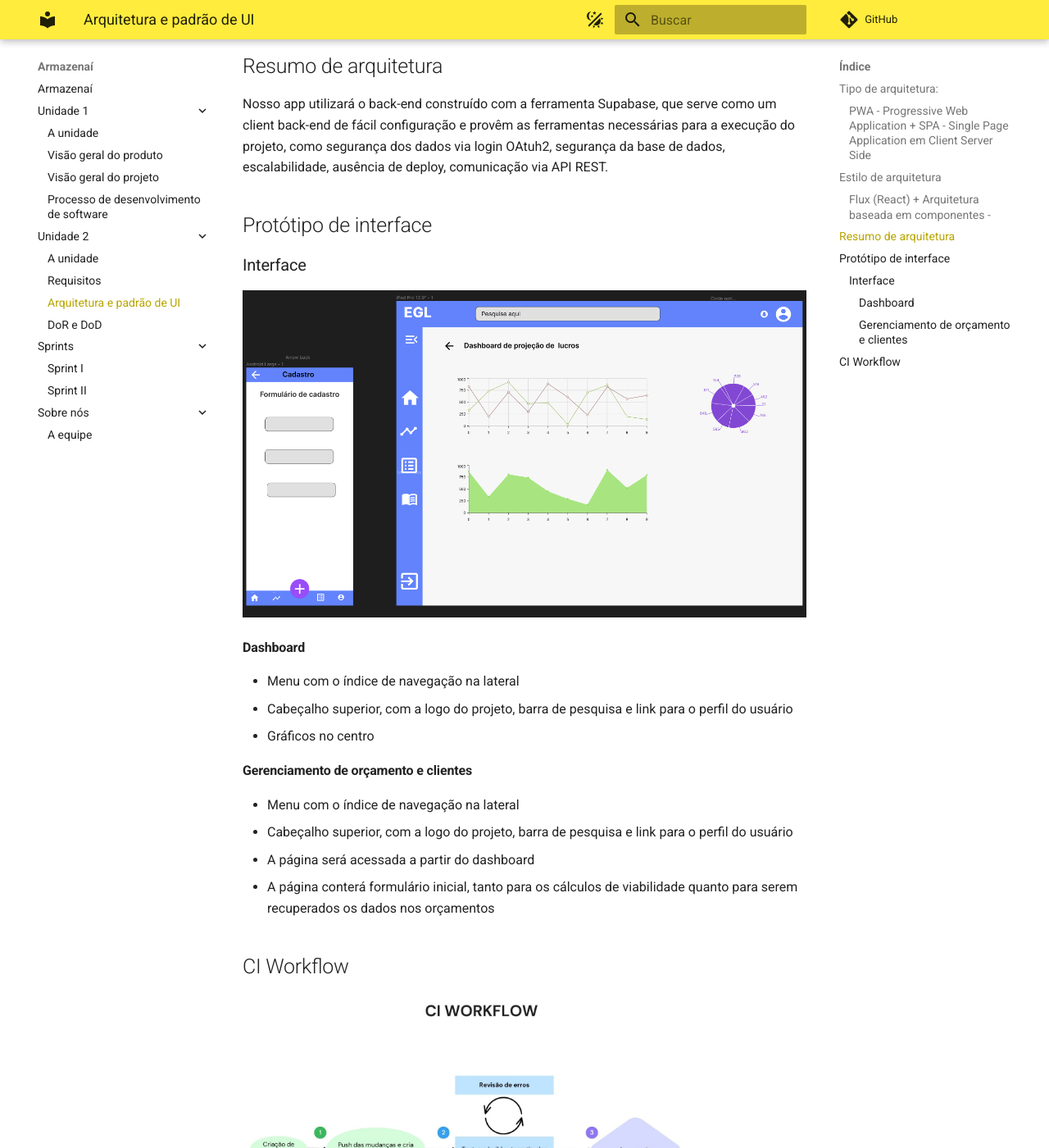
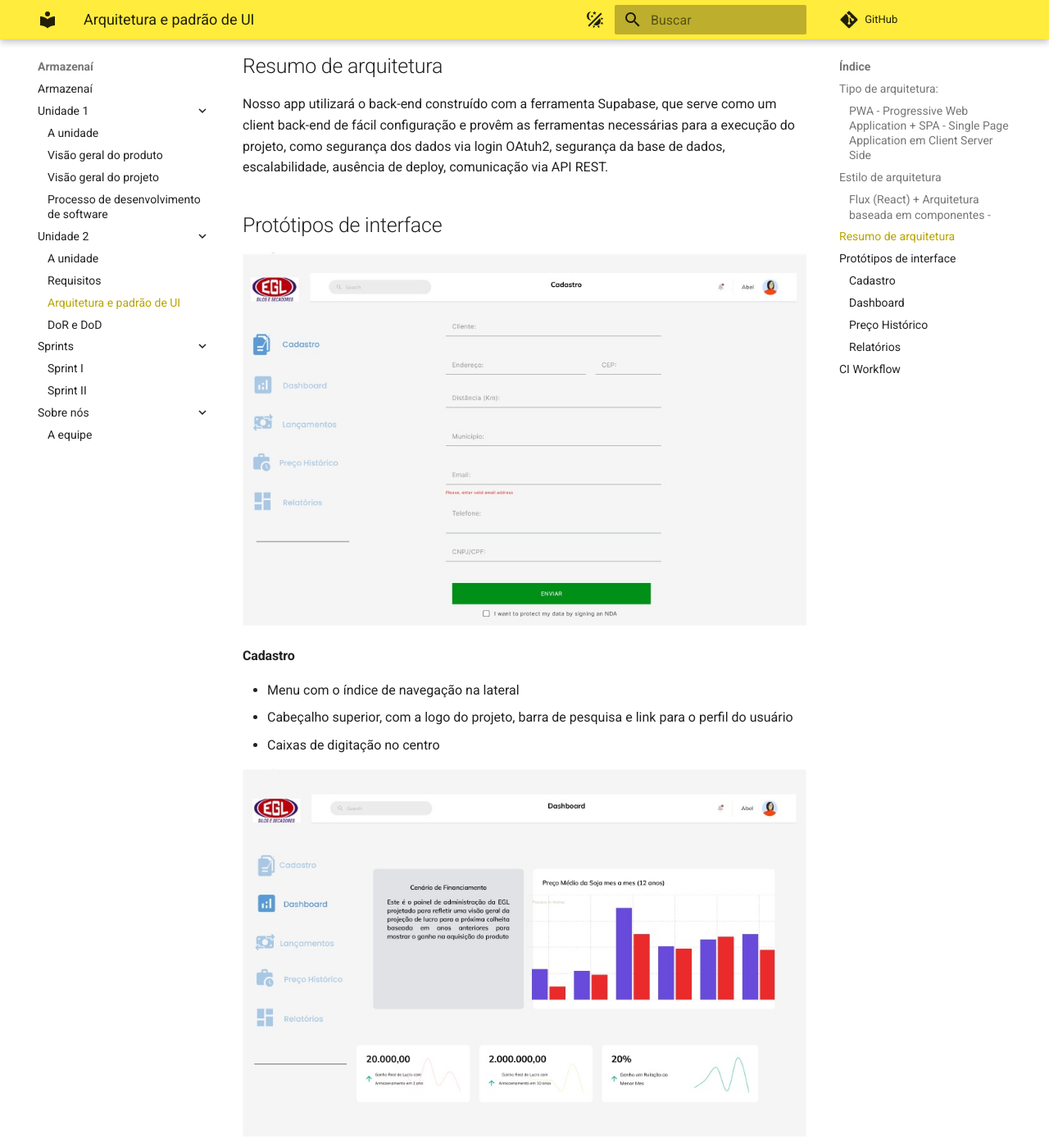
Before and after one commit to mdsreq-fga-unb/2023.1-Armazenai, an MkDocs documentation site: the page built from docs/Unidade 2/arquitetura.md, in a window 1280 px wide and 1400 px high, scrolled down 1436 px. Shown: the whole window at 82% size. Built offline with MkDocs 1.6.1 and Material for MkDocs 9.7.7, drawn with Linux system fonts in a browser that asks for light colours; comment, search, counter and statistics services are not loaded; some of the changed text lies outside the part shown.

Commit message:
Updating images and Protótipos de Interface

```diff
--- a/docs/Unidade 2/arquitetura.md
+++ b/docs/Unidade 2/arquitetura.md
@@ -48,21 +48,31 @@ Multiplataforma
 Nosso app utilizará o back-end construído com a ferramenta Supabase, que serve como um client back-end de fácil configuração e provêm as ferramentas necessárias para a execução do projeto, como segurança dos dados via login OAtuh2, segurança da base de dados, escalabilidade, ausência de deploy, comunicação via API REST.
 
 
-## Protótipo de interface
-### Interface
-![Protótipos de interface](prototipos.PNG)
+## Protótipos de interface
+![Protótipo de interface do Cadastro](Prototype%201.jpg)
+#### Cadastro
+- Menu com o índice de navegação na lateral
+- Cabeçalho superior, com a logo do projeto, barra de pesquisa e link para o perfil do usuário
+- Caixas de digitação no centro
 
+![Protótipo de interface do Dashboard](Prototype%204.jpg)
 #### Dashboard
 - Menu com o índice de navegação na lateral
 - Cabeçalho superior, com a logo do projeto, barra de pesquisa e link para o perfil do usuário
-- Gráficos no centro
+- Gráficos e dados percentuais no centro
 
-#### Gerenciamento de orçamento e clientes
+![Protótipo de interface do Preço Histórico](Prototype%202.jpg)
+#### Preço Histórico
 - Menu com o índice de navegação na lateral
 - Cabeçalho superior, com a logo do projeto, barra de pesquisa e link para o perfil do usuário
-- A página será acessada a partir do dashboard
-- A página conterá formulário inicial, tanto para os cálculos de viabilidade quanto para serem recuperados os dados nos orçamentos
+- Gráficos ao centro e levemente à esquerda
+- Valores médios ao centro e à direita
 
+![Protótipo de interface do Preço Histórico](Prototype%203.jpg)
+#### Relatórios
+- Menu com o índice de navegação na lateral
+- Cabeçalho superior, com a logo do projeto, barra de pesquisa e link para o perfil do usuário
+- Listagem de feedbacks ao centro
 
 ## CI Workflow
 ![CI WORKFLOW](CI_WORKFLOW.jpg)
```
Also changed, not shown: other parts of docs/Unidade 2/arquitetura.md (+1 -0 lines).
